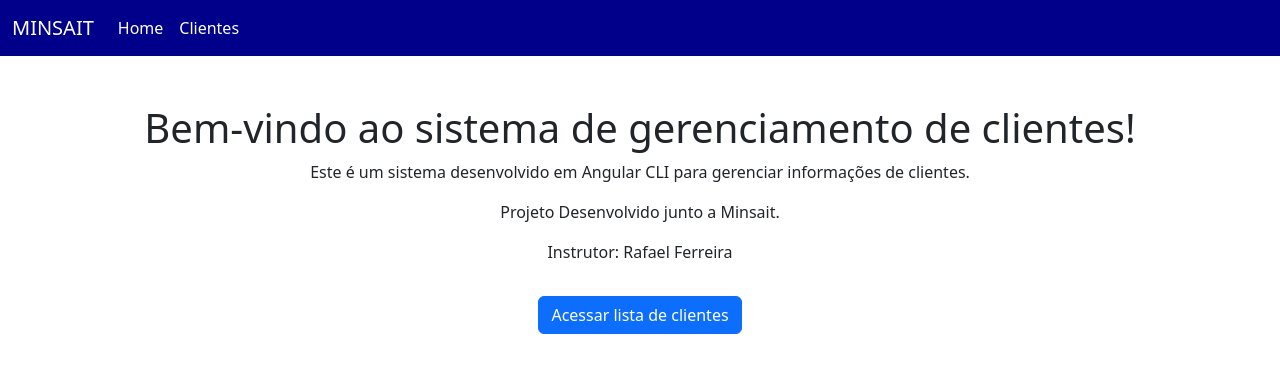
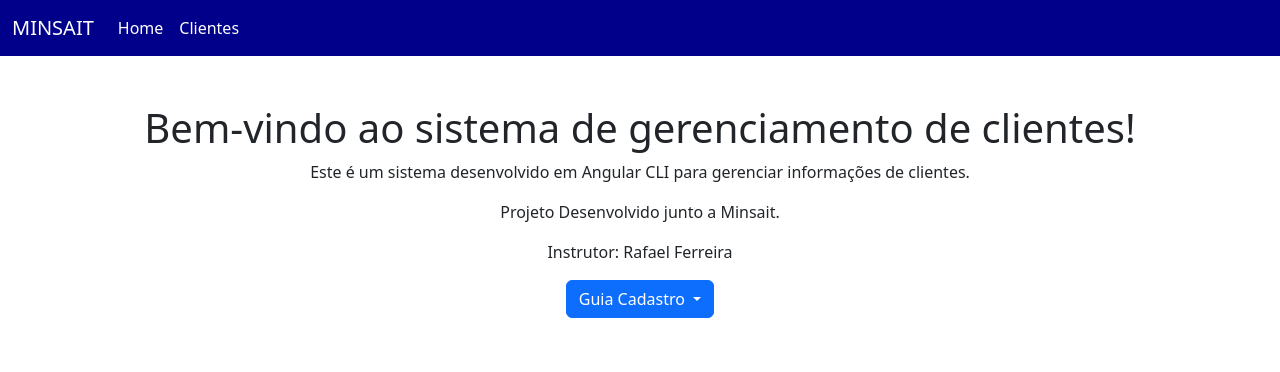
Before and after one commit to Douglas-Mariano/FinanceiraMinsaitAngular, an Angular app: page /home in a window 1280 px wide. Shown: the top 372 px of the page. Built offline with nearby package versions, Linux system fonts and the light colour scheme.

Commit message:
Arrumando a Home

```diff
--- a/src/app/pages/home/home.component.html
+++ b/src/app/pages/home/home.component.html
@@ -3,5 +3,15 @@
   <p>Este é um sistema desenvolvido em Angular CLI para gerenciar informações de clientes.</p>
   <p>Projeto Desenvolvido junto a Minsait.</p>
   <p>Instrutor: Rafael Ferreira</p>
-  <a class="btn btn-primary mt-3" routerLink="/cliente" routerLinkActive="active">Acessar lista de clientes</a>
+
+  <div class="btn-group" role="group">
+    <button type="button" class="btn btn-primary dropdown-toggle" data-bs-toggle="dropdown" aria-expanded="false">
+      Guia Cadastro
+    </button>
+    <ul class="dropdown-menu">
+      <li><a class="dropdown-item" routerLink="/cliente" routerLinkActive="active">Acessar lista de clientes</a></li>
+      <li><a class="dropdown-item" routerLink="/cliente/cadastrar" routerLinkActive="active">Cadastrar novo Cliente</a></li>
+    </ul>
+  </div>
+
 </div>
```
